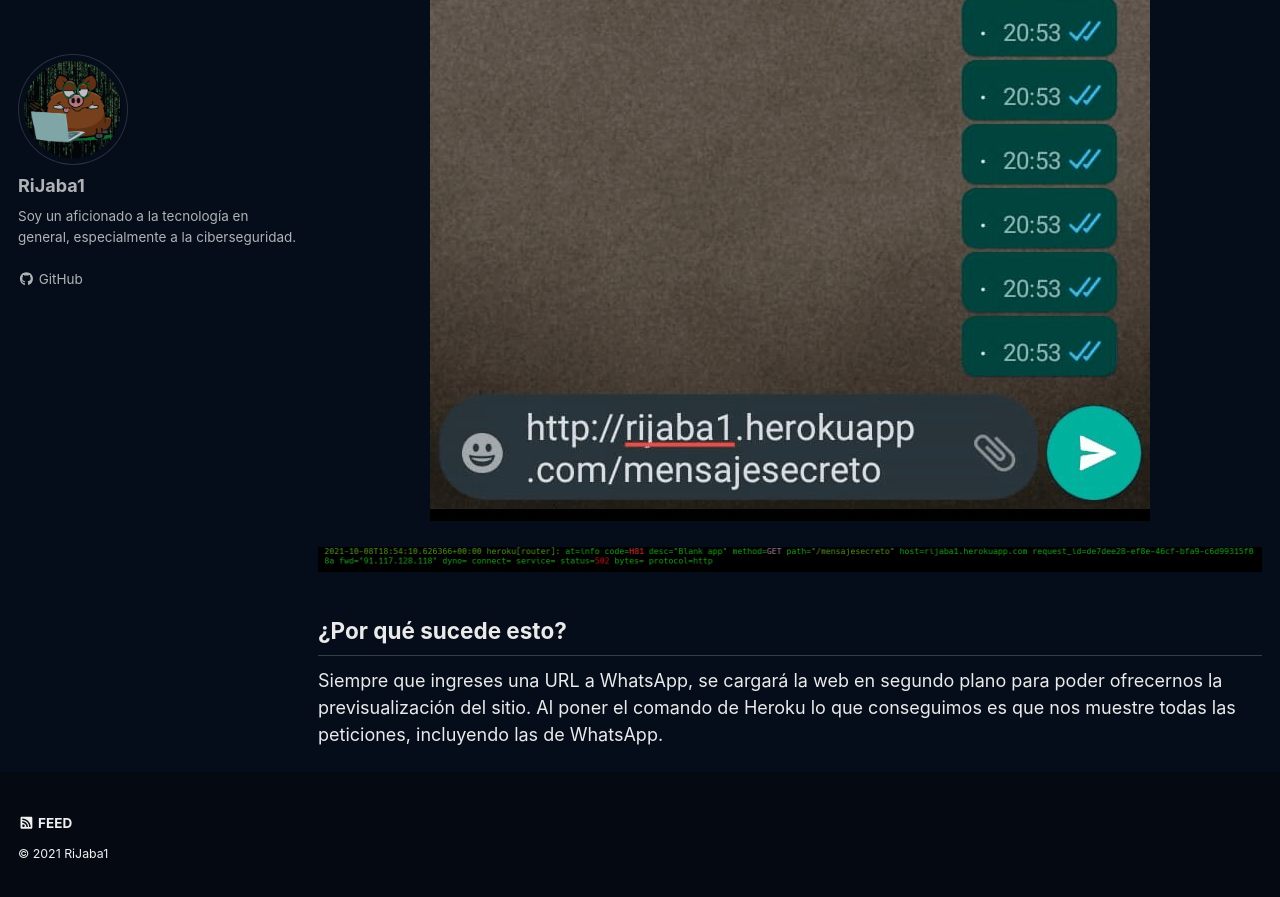
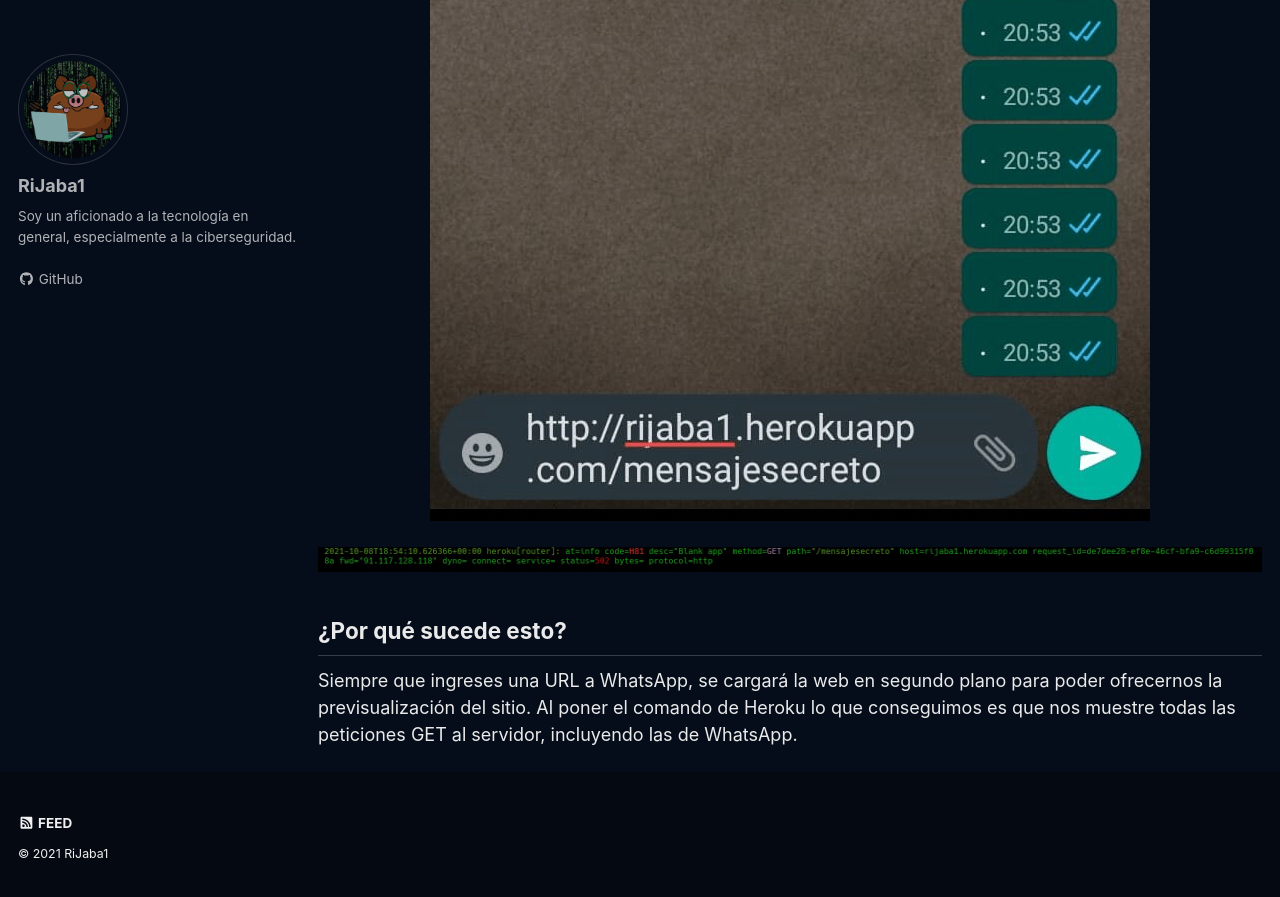
Before and after one commit to RiJaba1/rijaba1.github.io, a Jekyll site: the page built from _posts/2021-10-08-canal-encubierto-whatsapp.md, in a window 1280 px wide and 900 px high, scrolled down 2512 px. Shown: the top 897 px of the window. Built offline with Jekyll 4.4.1, drawn with Linux system fonts in a browser that asks for light colours; cached includes are drawn as plain includes; a script that is not in the unit is left out; some of the changed lines change nothing that is shown; some of the changed text lies outside the part shown.

Commit message:
version7.0

````diff
--- a/_posts/2021-10-08-canal-encubierto-whatsapp.md
+++ b/_posts/2021-10-08-canal-encubierto-whatsapp.md
@@ -60,13 +60,13 @@
 
 Este pequeño archivos nos servirá para poder hacer una petición al servidor.
 
-El siguiente paso es ejecutar ```go heroku logs -t -a NOMBRE-PROYECTO```
+El siguiente paso es ejecutar `heroku logs -t -a NOMBRE-PROYECTO`
 
 <p align="center">
 <img src="/assets/images/whatsapp-canal-encubierto/Img1.jpg">
 </p>
 
-Llegados a este punto solo necesitamos *escrbir* un mensaje con `http://NOMBRE-PROYECTO.herokuapp.com/MENSAJE-AQUÍ`
+Llegados a este punto solo necesitamos **escribir** un **mensaje** con `http://NOMBRE-PROYECTO.herokuapp.com/MENSAJE-AQUÍ`
 
 <p align="center">
 <img src="/assets/images/whatsapp-canal-encubierto/Img3.jpg">
@@ -78,4 +78,4 @@
 
 
 ## ¿Por qué sucede esto?
-Siempre que ingreses una URL a WhatsApp, se cargará la web en segundo plano para poder ofrecernos la previsualización del sitio. Al poner el comando de Heroku lo que conseguimos es que nos muestre todas las peticiones, incluyendo las de WhatsApp.
+Siempre que ingreses una URL a WhatsApp, se cargará la web en segundo plano para poder ofrecernos la previsualización del sitio. Al poner el comando de Heroku lo que conseguimos es que nos muestre todas las peticiones GET al servidor, incluyendo las de WhatsApp.
````
